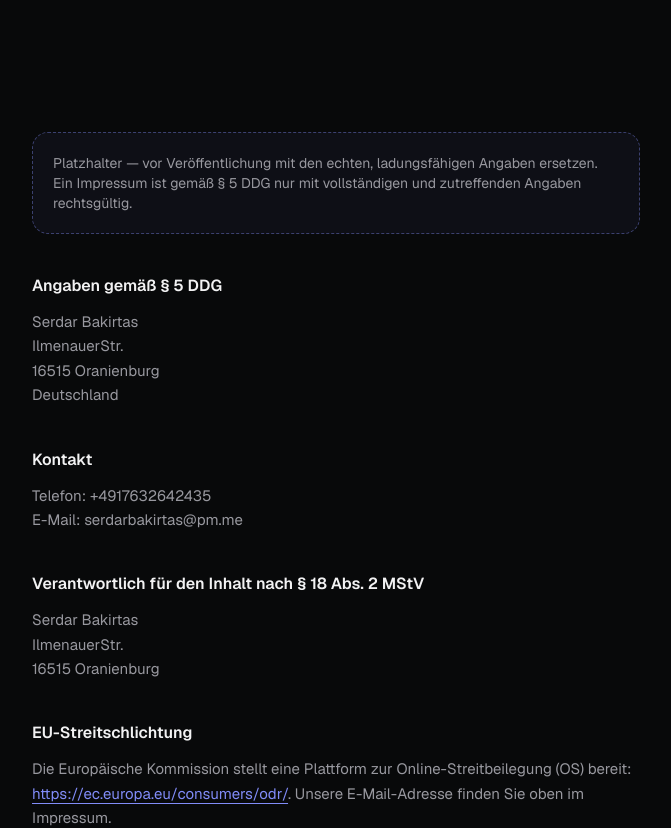
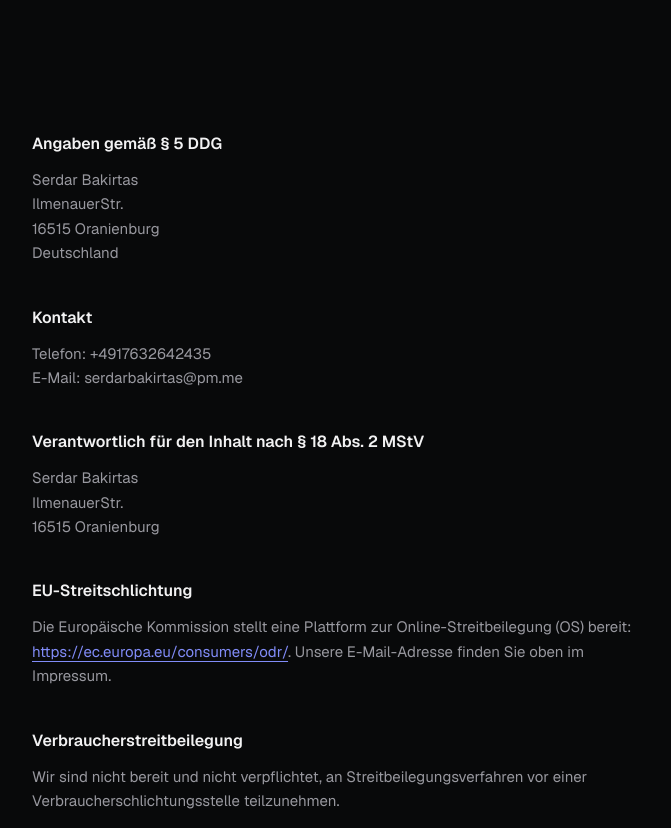
Before and after one commit to serdarbakirtas/serdarbakirtas-web, a Next.js app: page /impressum in a window 1280 px wide. Shown: the part 300-1128 px from the top of the page, without its empty margins (304-975 px from the left). Built offline with nearby package versions, Linux system fonts and the light colour scheme.

Commit message:
Fill in real Impressum details, remove stale placeholder notice
Co-Authored-By: Claude Sonnet 5 <noreply@anthropic.com>

```diff
--- a/app/impressum/page.tsx
+++ b/app/impressum/page.tsx
@@ -3,7 +3,6 @@ import type { Metadata } from "next";
 import { Container } from "@/components/container";
 import { Section } from "@/components/section";
 import { PageHeader } from "@/components/page-header";
-import { Reveal } from "@/components/reveal";
 
 export const metadata: Metadata = {
   title: "Impressum",
@@ -18,13 +17,7 @@ export default function ImpressumPage() {
 
       <Section className="pt-0">
         <Container className="max-w-2xl">
-          <Reveal className="rounded-2xl border border-dashed border-accent/40 bg-accent/5 p-5 text-sm text-muted-foreground">
-            Platzhalter — vor Veröffentlichung mit den echten, ladungsfähigen
-            Angaben ersetzen. Ein Impressum ist gemäß § 5 DDG nur mit
-            vollständigen und zutreffenden Angaben rechtsgültig.
-          </Reveal>
-
-          <div className="mt-10 space-y-10 text-[15px] leading-relaxed text-muted-foreground">
+          <div className="space-y-10 text-[15px] leading-relaxed text-muted-foreground">
             <section>
               <h2 className="text-base font-semibold text-foreground">
                 Angaben gemäß § 5 DDG
```
